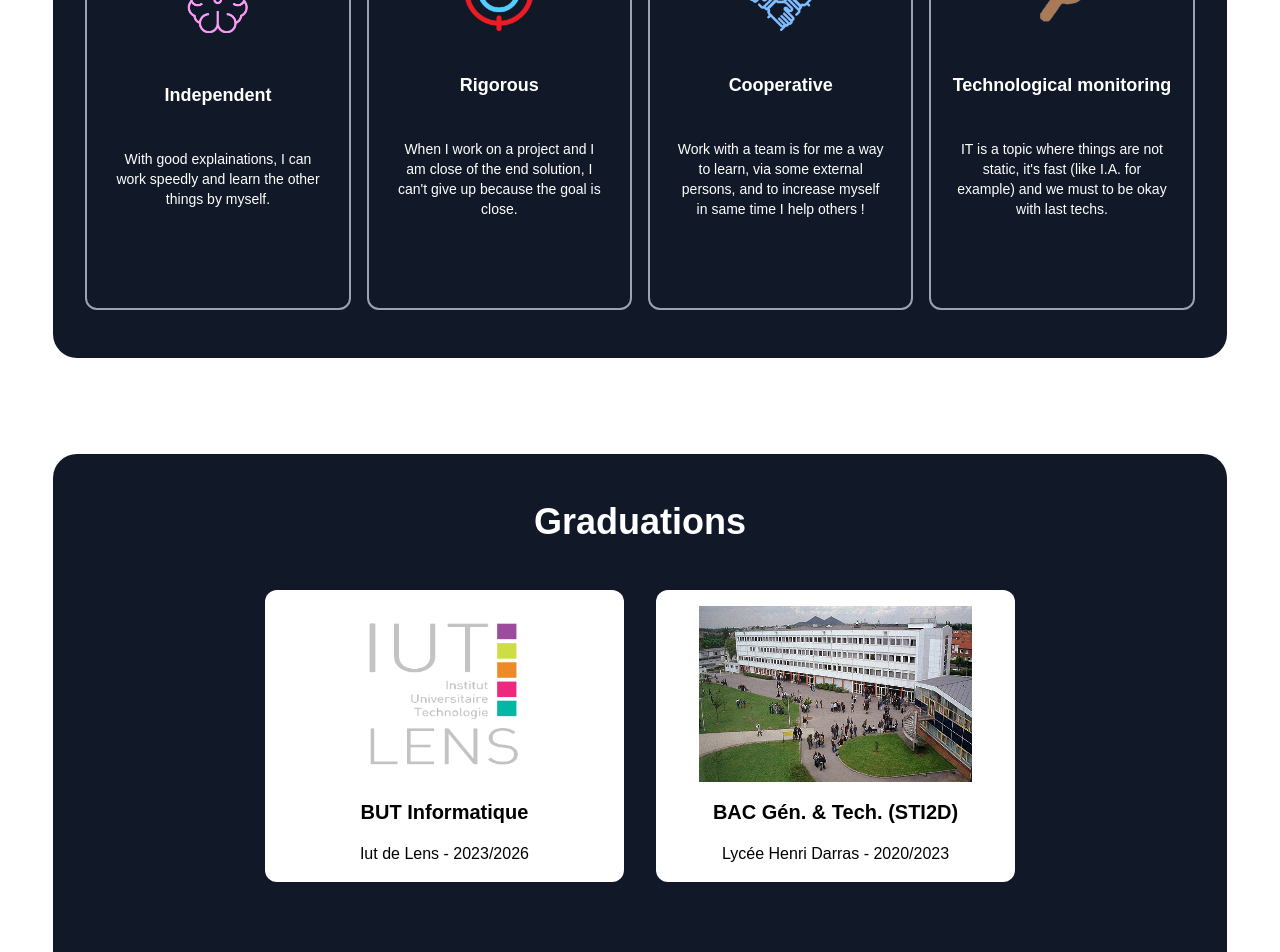
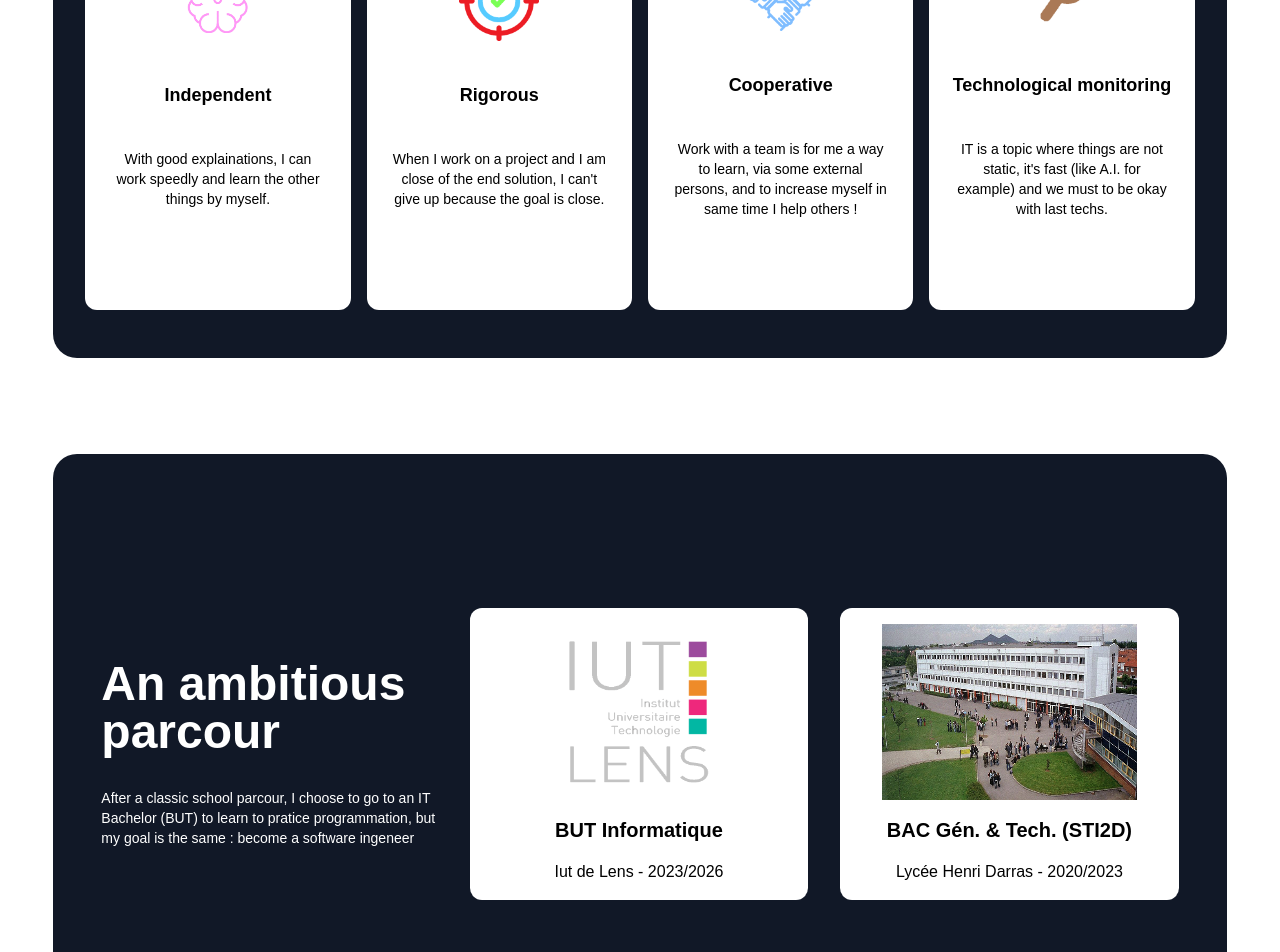
Before and after one commit to matheokcx/portfolio, a Next.js app in the folder app/: page /english in a window 1280 px wide. Shown: the part 1900-2852 px from the top of the page. Built offline with nearby package versions, Linux system fonts and the light colour scheme.

Commit message:
Copywriting

```diff
--- a/app/public/dataEnglish.json
+++ b/app/public/dataEnglish.json
@@ -18,7 +18,7 @@
         {
             "chemin": "/veille.png",
             "titre": "Technological monitoring",
-            "texte": "IT is a topic where things are not static, it's fast (like I.A. for example) and we must to be okay with last techs."
+            "texte": "IT is a topic where things are not static, it's fast (like A.I. for example) and we must to be okay with last techs."
         }
     ],
     "competences": [
--- a/app/src/components/Projet.tsx
+++ b/app/src/components/Projet.tsx
@@ -12,7 +12,7 @@ export default function Projet({ imagePath, titre, techs, description, lien }: p
             <div className="w-full lg:w-1/4 transition-transform hover:-translate-y-2 hover:cursor-pointer">
                 <img src={imagePath} alt="Image du projet" className="w-full h-[400px] rounded-2xl blur-sm" />
                 <span className="w-full flex flex-row justify-around items-center p-2">
-                    <h3 className="w-full font-bold text-2xl">{titre}</h3>
+                    <h3 className="w-full font-bold text-xl">{titre}</h3>
                     <a href={lien} target="_blank"><img src="/plus.png" alt="Voir plus" className="w-16 h-12 hover:rotate-3" /></a>
                 </span>
             </div>
--- a/app/src/components/Qualite.tsx
+++ b/app/src/components/Qualite.tsx
@@ -7,7 +7,7 @@ interface props {
 export default function Qualite({ imagePath, titre, texte }: props) {
     return (
         <>
-            <div className="w-full lg:w-1/4 lg:h-[450px] border-2 border-gray-400 dark:border-0 rounded-xl p-4 flex flex-col items-center justify-center gap-10">
+            <div className="w-full lg:w-1/4 lg:h-[450px] bg-white dark:bg-gray-700 rounded-xl p-4 flex flex-col items-center justify-center gap-10 text-black dark:text-white">
                 <img src={imagePath} alt="Icon qualite" className="w-20 h-20" />
                 <h3 className="font-bold text-lg">{titre}</h3>
                 <p className="w-full lg:w-11/12 text-wrap text-sm text-center text-opacity-50">{texte}</p>
--- a/app/src/pages/english.tsx
+++ b/app/src/pages/english.tsx
@@ -90,9 +90,12 @@ export default function Home() {
                     </div>
                 </div>
 
-                <div className="w-11/12 lg:h-[600px] bg-gray-900 rounded-3xl flex flex-col gap-12 p-12 text-white">
-                    <h2 className="w-full font-bold text-4xl text-center">Graduations</h2>
+                <div className="w-11/12 lg:h-[600px] bg-gray-900 rounded-3xl flex flex-col justify-center gap-12 p-12 text-white">
                     <div className="w-full flex flex-col lg:flex-row justify-center items-center gap-8">
+                        <div className="w-full lg:w-2/6 flex flex-col gap-8">
+                            <h2 className="text-5xl font-bold">An ambitious parcour</h2>
+                            <p className="text-sm">After a classic school parcour, I choose to go to an IT Bachelor (BUT) to learn to pratice programmation, but my goal is the same : become a software ingeneer</p>
+                        </div>
                         <div className="w-full lg:w-2/6 flex flex-col items-center gap-4 p-4 rounded-xl bg-white dark:bg-gray-700 text-black dark:text-white">
                             <img src="/iut.png" alt="Iut de Lens" className="w-4/6 h-44" />
                             <h2 className="text-xl font-bold">BUT Informatique</h2>
@@ -143,10 +146,13 @@ export default function Home() {
                     </div>
                 </div>
 
-                <div className="w-11/12 lg:h-[650px] bg-gray-900 rounded-3xl flex flex-col gap-8 p-12 text-white">
-                    <h2 className="font-bold text-center w-full text-3xl">My bests projects</h2>
-                    <div className="w-full flex flex-col lg:flex-row justify-center gap-16 p-4">
+                <div className="w-11/12 lg:h-[650px] bg-gray-900 rounded-3xl flex flex-col-reverse lg:flex-row gap-8 p-12 text-white">
+                    <div className="w-full flex flex-col-reverse lg:flex-row justify-center gap-16 p-4">
                         {projets.map((e: any, index: any) => <Projet imagePath={e.chemin} titre={e.titre} techs={e.techs} description={e.description} lien={e.link} key={index} />)}
+                        <div className="flex flex-col justify-center text-center lg:text-left gap-8">
+                            <h2 className="text-4xl font-bold">L'apprentissage passe par des projets</h2>
+                            <p>La pratique permet de mettre en action ce que l'on a appris</p>
+                        </div>
                     </div>
                 </div>
 
--- a/app/src/pages/index.tsx
+++ b/app/src/pages/index.tsx
@@ -90,9 +90,12 @@ export default function Home() {
           </div>
         </div>
 
-        <div className="w-11/12 lg:h-[600px] bg-gray-900 rounded-3xl flex flex-col gap-12 p-12 text-white">
-          <h2 className="w-full font-bold text-4xl text-center">Mes formations</h2>
+        <div className="w-11/12 lg:h-[600px] bg-gray-900 rounded-3xl flex flex-col justify-center gap-12 p-12 text-white">
           <div className="w-full flex flex-col lg:flex-row justify-center items-center gap-8">
+            <div className="w-full lg:w-2/6 flex flex-col gap-8">
+              <h2 className="text-5xl font-bold">Un parcours ambitieux</h2>
+              <p className="text-sm">Après un parcours des plus classiques, j'ai décidé de passer par un BUT informatique pour apprendre la pratique, mais mon objectif reste toujours le même : devenir ingénieur logiciel.</p>
+            </div>
             <div className="w-full lg:w-2/6 flex flex-col items-center gap-4 p-4 rounded-xl bg-white dark:bg-gray-700 text-black dark:text-white">
               <img src="/iut.png" alt="Iut de Lens" className="w-4/6 h-44" />
               <h2 className="text-xl font-bold">BUT Informatique</h2>
@@ -143,10 +146,13 @@ export default function Home() {
           </div>
         </div>
 
-        <div className="w-11/12 lg:h-[650px] bg-gray-900 rounded-3xl flex flex-col gap-8 p-12 text-white">
-          <h2 className="font-bold text-center w-full text-3xl">Mes meilleurs projets</h2>
-          <div className="w-full flex flex-col lg:flex-row justify-center gap-16 p-4">
+        <div className="w-11/12 lg:h-[650px] bg-gray-900 rounded-3xl flex flex-col justify-center gap-8 p-12 text-white">
+          <div className="w-full flex flex-col-reverse lg:flex-row justify-center gap-16 p-4">
             {projets.map((e: any, index: any) => <Projet imagePath={e.chemin} titre={e.titre} techs={e.techs} description={e.description} lien={e.link} key={index} />)}
+            <div className="flex flex-col justify-center text-center lg:text-left gap-8">
+              <h2 className="text-4xl font-bold">L'apprentissage passe par des projets</h2>
+              <p>La pratique permet de mettre en action ce que l'on a appris</p>
+            </div>
           </div>
         </div>
 
```
